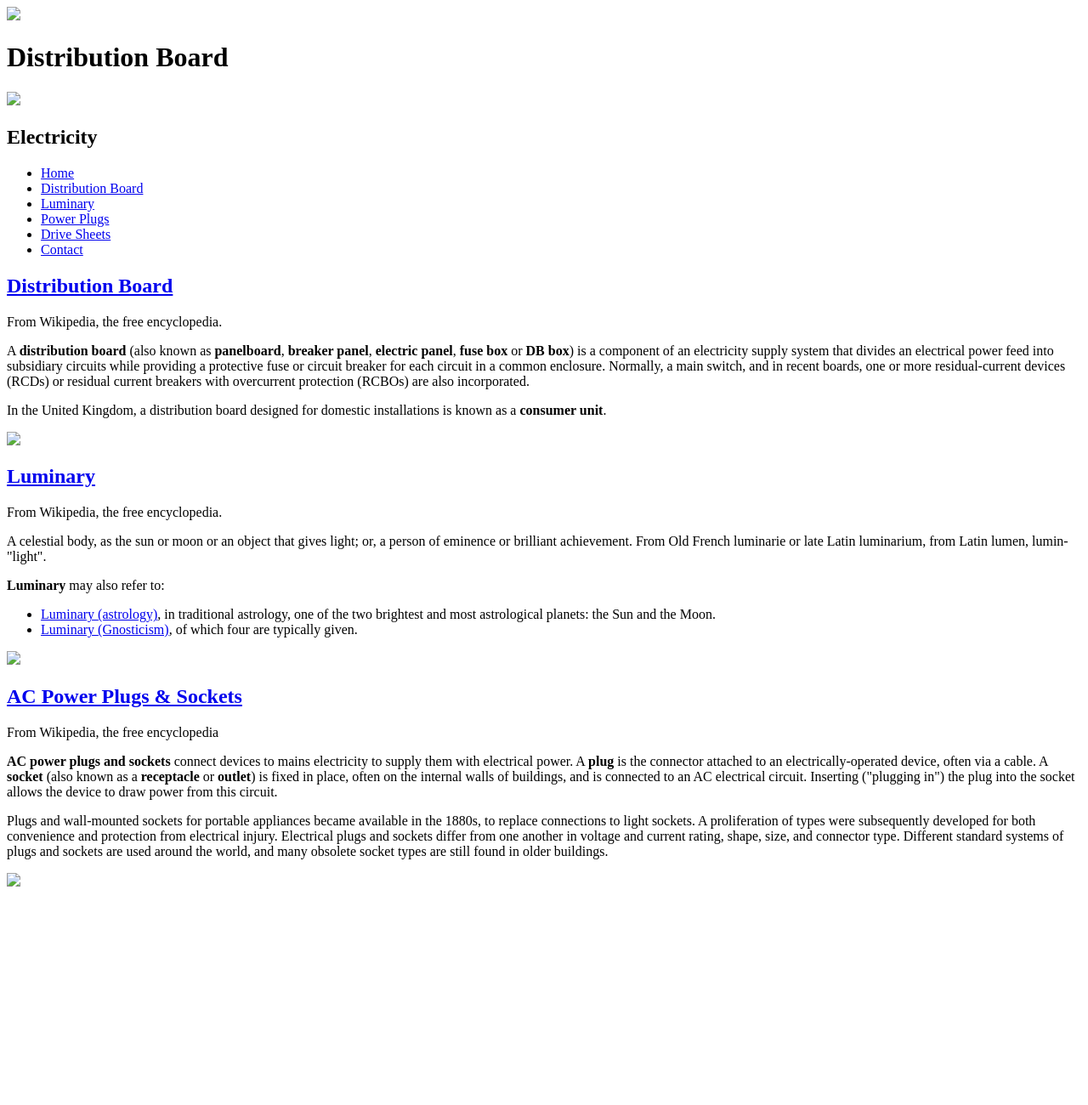
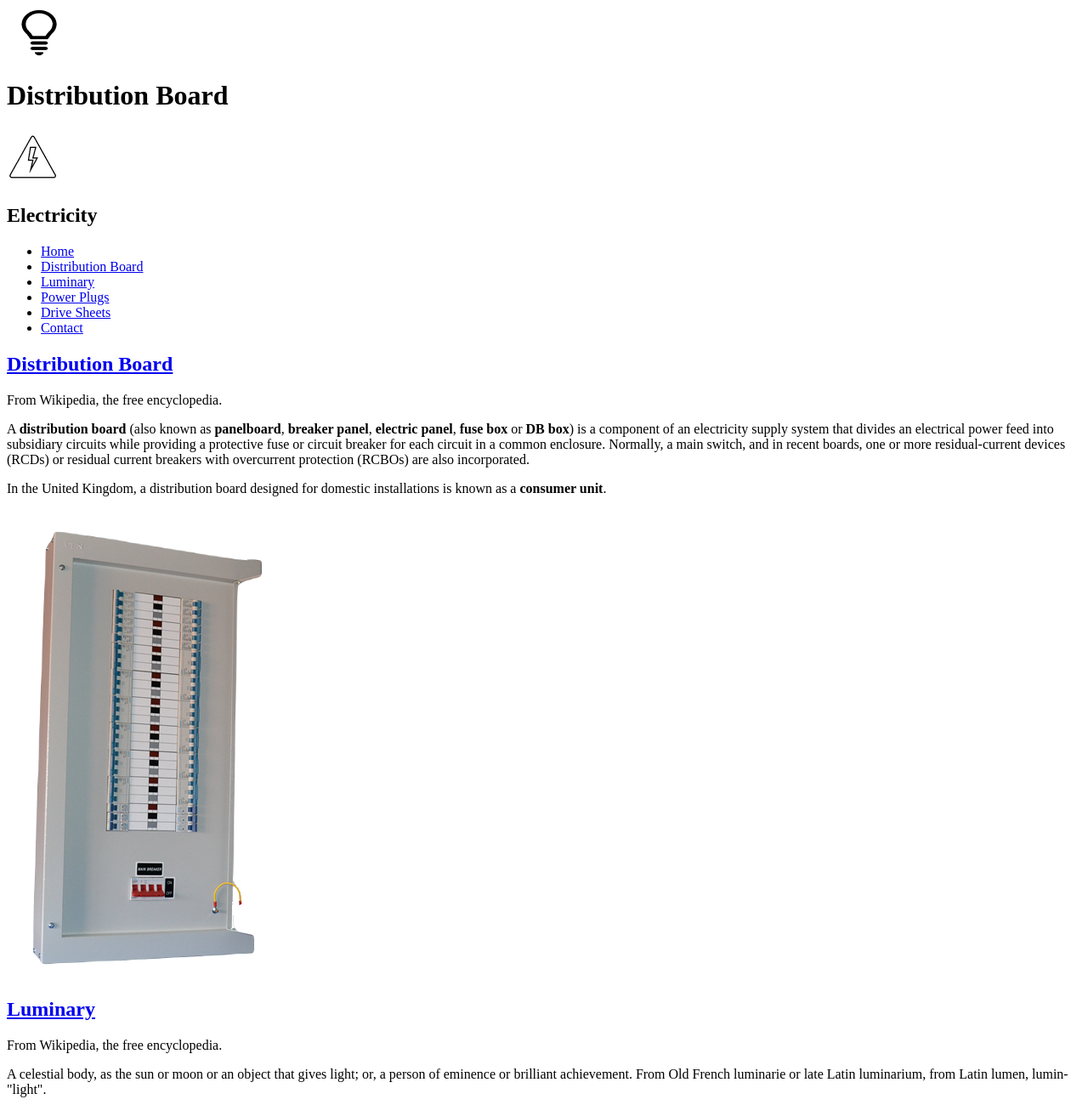
Before and after one commit to DaniloII09/distributionBoard, a plain HTML site: page index.html in a window 1280 px wide. Shown: the top 1300 px of the page at 85% size. Before the commit the page ends 1055 px from the top, so only its background shows below. Drawn offline with Linux system fonts and the light colour scheme.

Commit message:
add: adding no-background images

```diff
--- a/index.html
+++ b/index.html
@@ -7,9 +7,9 @@
 </head>
 <body>
   <header class="header">
-    <img src="#">
+    <img src=".\resources\img\luminaryIcon.png">
     <h1>Distribution Board</h1>
-    <img src="#">
+    <img src=".\resources\img\powerPlugIcon.png">
   </header>
   <nav class="homeNav">
     <div>
@@ -50,7 +50,7 @@
           </p>
         </div>
         <div class="distributionBoardImage">
-          <img src="#">
+          <img src=".\resources\img\distributionBoard.png">
         </div>
       </div>
     </div>
@@ -81,7 +81,7 @@
           </ul>
         </div>
         <div class="luminaryImage">
-          <img src="#">
+          <img src=".\resources\img\luminary.png">
         </div>
       </div>
     </div>
@@ -110,7 +110,7 @@
           </p>
         </div>
         <div class="powerPlugsImage">
-          <img src="#">
+          <img src=".\resources\img\powerPlugs.png">
         </div>
       </div>
     </div>
```
Also changed, not shown: resources/img/distributionBoard.png (added), resources/img/luminary.png (added), resources/img/luminaryIcon.png (added), resources/img/powerPlugIcon.png (added), resources/img/powerPlugs.png (added).
